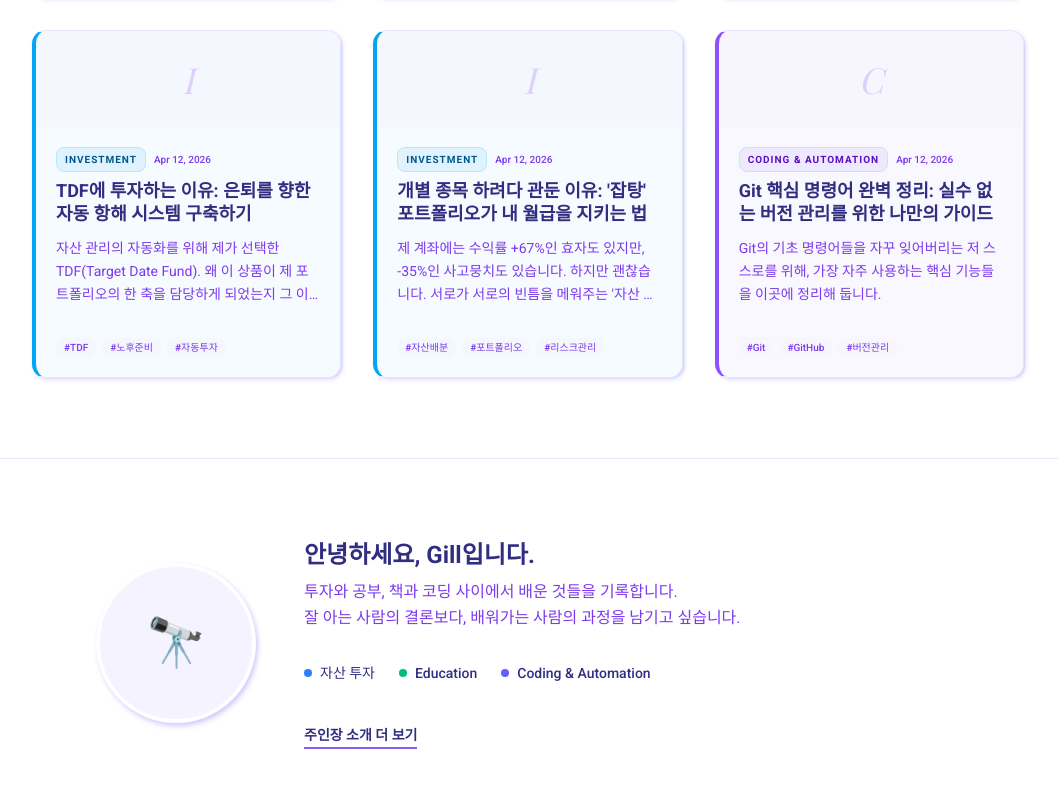
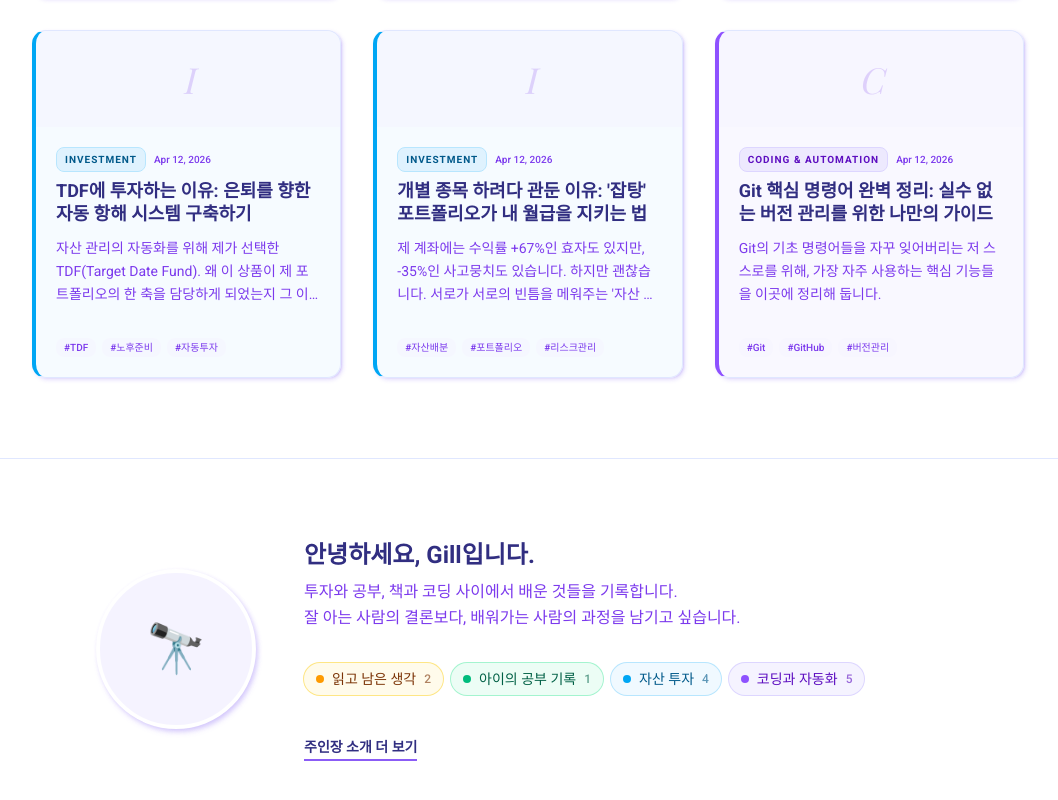
Before and after one commit to jnk174/myblog, a Next.js app: page / in a window 1280 px wide. Shown: the part 3015-3815 px from the top of the page, without its empty margins (112-1170 px from the left). Built offline with nearby package versions, Linux system fonts and the light colour scheme; no server answers; the database is empty; a web font is replaced by a local one.

Commit message:
fix: render profile categories dynamically

```diff
--- a/src/app/page.tsx
+++ b/src/app/page.tsx
@@ -1,5 +1,5 @@
 import Link from "next/link";
-import { getSortedPostsData } from "@/lib/posts";
+import { getAllCategories, getSortedPostsData } from "@/lib/posts";
 import VisitorCounter from "@/components/VisitorCounter";
 import GuestBook from "@/components/GuestBook";
 import PostCard from "@/components/PostCard";
@@ -13,6 +13,7 @@ import ProfileMini from "@/components/home/ProfileMini";
 
 export default function Home() {
   const allPosts = getSortedPostsData();
+  const categories = getAllCategories();
 
   // Manual Curation: Slugs are defined in lib/posts.ts (date prefixes removed)
   const featuredPost = allPosts.find(p => p.slug.join("/") === "2026-04/stolen-focus-review") || allPosts[0];
@@ -59,7 +60,7 @@ export default function Home() {
       </section>
 
       {/* 6. Human Touch & Footer Area */}
-      <ProfileMini />
+      <ProfileMini categories={categories} />
 
       <section className="py-20 border-t">
         <div className="container mx-auto px-4 max-w-4xl">
--- a/src/components/home/ProfileMini.tsx
+++ b/src/components/home/ProfileMini.tsx
@@ -1,6 +1,38 @@
 import Link from "next/link";
 
-export default function ProfileMini() {
+type Category = {
+  name: string;
+  count: number;
+};
+
+type ProfileMiniProps = {
+  categories: Category[];
+};
+
+const categoryStyles: Record<string, { label: string; dot: string; badge: string }> = {
+  Investment: {
+    label: "자산 투자",
+    dot: "bg-sky-500",
+    badge: "bg-sky-50 text-sky-800 ring-sky-200 dark:bg-sky-950/40 dark:text-sky-200 dark:ring-sky-800/60",
+  },
+  "Book Review": {
+    label: "읽고 남은 생각",
+    dot: "bg-amber-500",
+    badge: "bg-amber-50 text-amber-900 ring-amber-200 dark:bg-amber-950/40 dark:text-amber-200 dark:ring-amber-800/60",
+  },
+  Education: {
+    label: "아이의 공부 기록",
+    dot: "bg-emerald-500",
+    badge: "bg-emerald-50 text-emerald-800 ring-emerald-200 dark:bg-emerald-950/40 dark:text-emerald-200 dark:ring-emerald-800/60",
+  },
+  "Coding & Automation": {
+    label: "코딩과 자동화",
+    dot: "bg-violet-500",
+    badge: "bg-violet-50 text-violet-800 ring-violet-200 dark:bg-violet-950/40 dark:text-violet-200 dark:ring-violet-800/60",
+  },
+};
+
+export default function ProfileMini({ categories }: ProfileMiniProps) {
   return (
     <section className="py-20 border-t bg-card/50">
       <div className="container mx-auto px-4 max-w-4xl">
@@ -20,16 +52,26 @@ export default function ProfileMini() {
               </p>
             </div>
 
-            <div className="flex flex-wrap justify-center md:justify-start gap-6 pt-2">
-              <div className="flex items-center gap-2 text-sm font-medium">
-                <span className="w-2 h-2 rounded-full bg-blue-500" /> 자산 투자
-              </div>
-              <div className="flex items-center gap-2 text-sm font-medium">
-                <span className="w-2 h-2 rounded-full bg-emerald-500" /> Education
-              </div>
-              <div className="flex items-center gap-2 text-sm font-medium">
-                <span className="w-2 h-2 rounded-full bg-indigo-500" /> Coding & Automation
-              </div>
+            <div className="flex flex-wrap justify-center md:justify-start gap-2 pt-2">
+              {categories.map((category) => {
+                const style = categoryStyles[category.name] || {
+                  label: category.name,
+                  dot: "bg-slate-400",
+                  badge: "bg-slate-50 text-slate-700 ring-slate-200 dark:bg-slate-900 dark:text-slate-200 dark:ring-slate-700",
+                };
+
+                return (
+                  <Link
+                    key={category.name}
+                    href={`/blog?search=${encodeURIComponent(category.name)}`}
+                    className={`inline-flex items-center gap-2 rounded-full px-3 py-1.5 text-sm font-medium ring-1 transition-colors hover:opacity-80 ${style.badge}`}
+                  >
+                    <span className={`h-2 w-2 rounded-full ${style.dot}`} />
+                    {style.label}
+                    <span className="text-xs opacity-60">{category.count}</span>
+                  </Link>
+                );
+              })}
             </div>
 
             <div className="pt-4">
--- a/src/components/home/StartHere.tsx
+++ b/src/components/home/StartHere.tsx
@@ -12,8 +12,8 @@ export default function StartHere({ posts }: StartHereProps) {
         <div className="flex flex-col items-center text-center mb-16 space-y-4">
           <h2 className="text-3xl font-bold tracking-tight">처음 오셨다면 읽기 좋은 글</h2>
           <p className="text-muted-foreground max-w-2xl">
-            처음 오셨다면 이 글들부터 읽어보셔도 좋습니다.
-            제가 요즘 오래 붙잡고 있는 관심사들이 담겨 있습니다.
+            <span className="block">처음 오셨다면 이 글들부터 읽어보셔도 좋습니다.</span>
+            <span className="block">제가 요즘 오래 붙잡고 있는 관심사들이 담겨 있습니다.</span>
           </p>
         </div>
 
```
